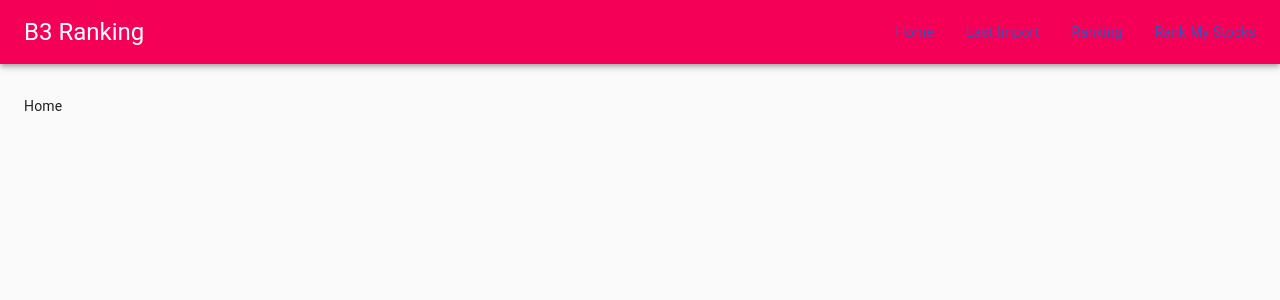
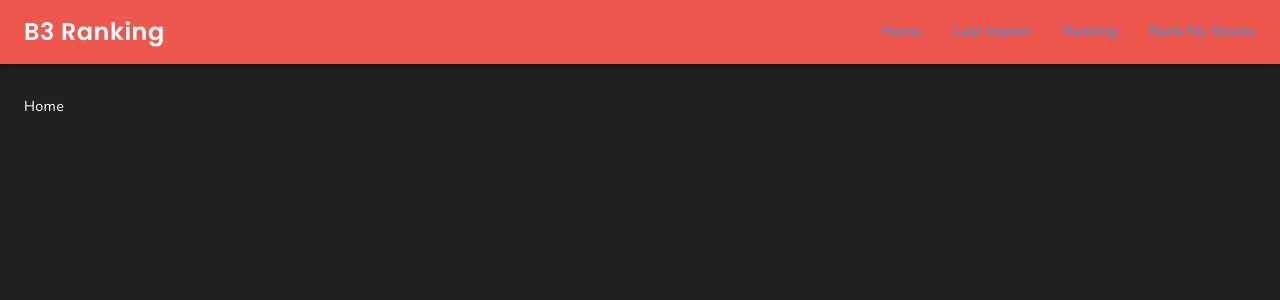
Before and after one commit to marciorasf/b3-ranking-web, a Next.js app: page / in a window 1280 px wide. Shown: the top 300 px of the page. Built offline with nearby package versions, Linux system fonts and the light colour scheme.

Commit message:
Add theme.

```diff
--- a/styles/globals.css
+++ b/styles/globals.css
@@ -1,9 +1,15 @@
+@import url("https://fonts.googleapis.com/css2?family=Nunito:wght@400;600;700&family=Poppins:ital,wght@0,500;0,600;1,400&display=swap");
+
 html,
 body {
   padding: 0;
   margin: 0;
   font-family: -apple-system, BlinkMacSystemFont, Segoe UI, Roboto, Oxygen,
     Ubuntu, Cantarell, Fira Sans, Droid Sans, Helvetica Neue, sans-serif;
+}
+
+body {
+  min-height: 100vh;
 }
 
 a {
--- /dev/null
+++ b/styles/theme.ts
@@ -0,0 +1,84 @@
+import { createTheme } from "@material-ui/core/styles"
+
+const theme = createTheme({
+  palette: {
+    type: "dark",
+    primary: {
+      main: "#3695EC",
+    },
+    secondary: {
+      main: "#ED574E",
+    },
+    background: {
+      paper: "#303030",
+      default: "#202020",
+    },
+  },
+  typography: {
+    fontFamily: '"Nunito", "Helvetica", "Arial", sans-serif',
+    h1: {
+      fontFamily: '"Poppins", sans-serif',
+      fontWeight: 500,
+    },
+    h2: {
+      fontFamily: '"Poppins", sans-serif',
+      fontWeight: 500,
+    },
+    h3: {
+      fontFamily: '"Poppins", sans-serif',
+      fontWeight: 600,
+      letterSpacing: "0.025em",
+    },
+    h4: {
+      fontFamily: '"Poppins", sans-serif',
+      fontWeight: 600,
+    },
+    h5: {
+      fontFamily: '"Poppins", sans-serif',
+      fontWeight: 600,
+      letterSpacing: "0.02em",
+    },
+    h6: {
+      fontFamily: '"Poppins", sans-serif',
+      fontWeight: 600,
+    },
+    subtitle1: {
+      fontWeight: 400,
+    },
+    subtitle2: {
+      fontWeight: 400,
+    },
+    body1: {
+      fontWeight: 400,
+      letterSpacing: "0.02em",
+    },
+    body2: {
+      fontWeight: 400,
+      fontSize: "0.9rem",
+      letterSpacing: "0.02em",
+      lineHeight: 1.5,
+    },
+    button: {
+      fontWeight: 700,
+      fontSize: "0.9rem",
+      letterSpacing: "0.02em",
+    },
+    caption: {
+      fontWeight: 700,
+    },
+    overline: {
+      fontWeight: 600,
+    },
+  },
+  breakpoints: {
+    values: {
+      xs: 0,
+      sm: 600,
+      md: 960,
+      lg: 1280,
+      xl: 1920,
+    },
+  },
+})
+
+export default theme
```
Also changed, not shown: pages/_app.tsx (+4 -3 lines).
